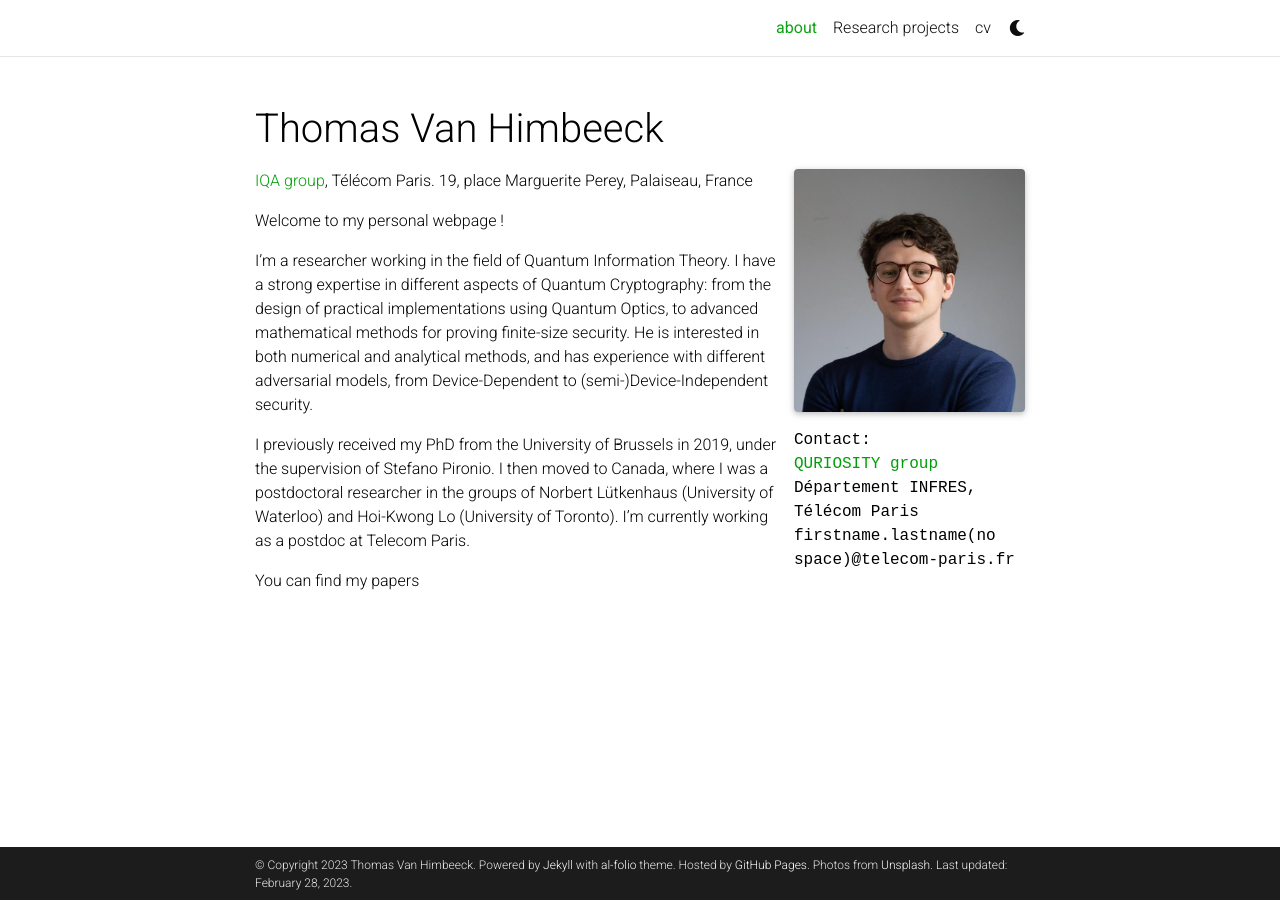
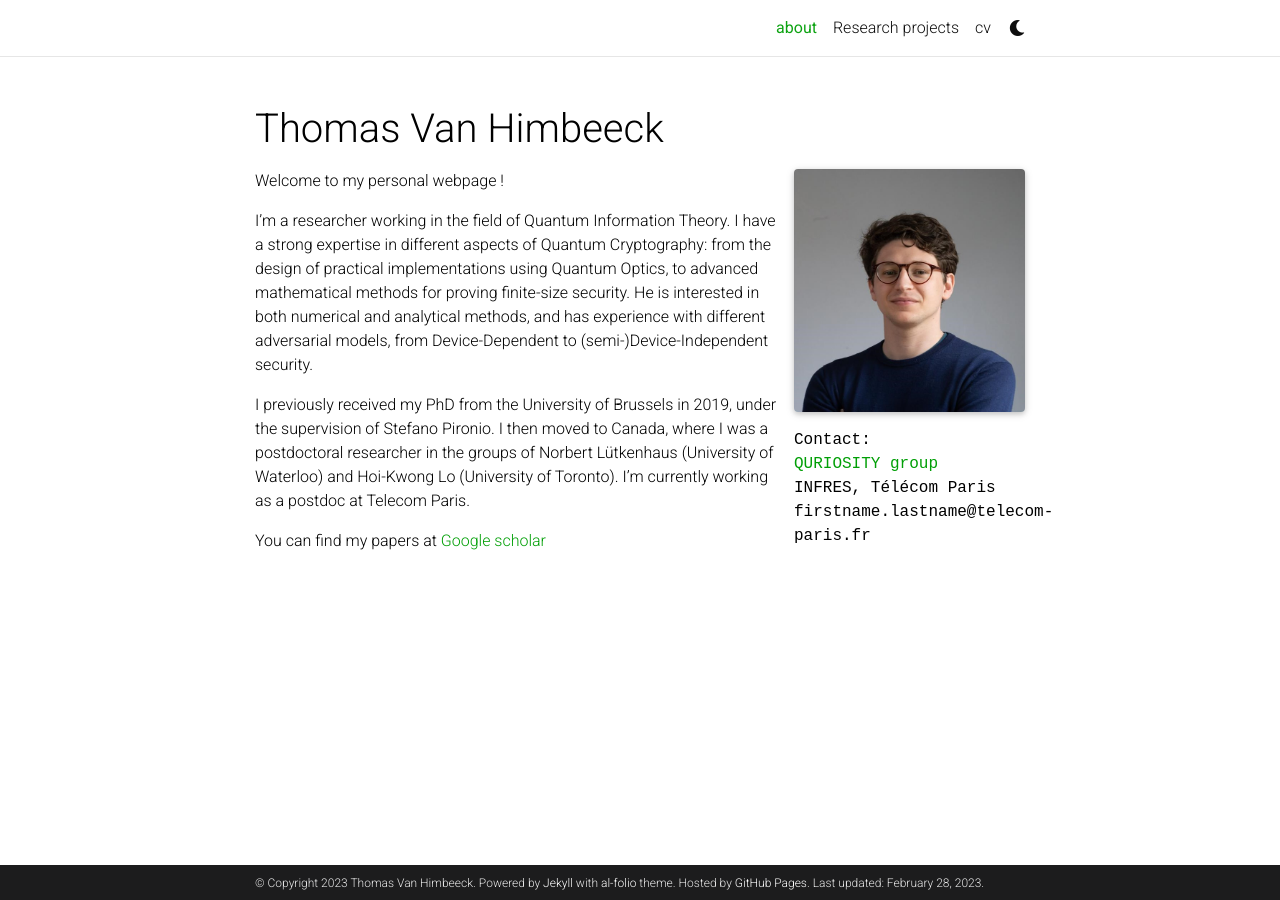
Before and after one commit to tvanhimbeeck/website-old, a Jekyll site: the page built from _pages/about.md, in a window 1280 px wide. Built offline with Jekyll 4.4.1, drawn with Linux system fonts in a browser that asks for light colours; full-size pictures stand in for the smaller copies a plugin makes; comment, search, counter and statistics services are not loaded; a style sheet for code colours, icons or effects is not loaded.

Commit message:
updated footer

```diff
--- a/_config.yml
+++ b/_config.yml
@@ -6,14 +6,13 @@ title: Thomas Van Himbeeck # the website title (if blank, full name will be used
 first_name: Thomas
 middle_name:
 last_name: Van Himbeeck
-email: tvanhimbeeck@gmail.com
+email:
 description: > # the ">" symbol means to ignore newlines until "footer_text:"
   A simple, whitespace theme for academics. Based on [*folio](https://github.com/bogoli/-folio) design.
 footer_text: >
   Powered by <a href="https://jekyllrb.com/" target="_blank">Jekyll</a> with <a href="https://github.com/alshedivat/al-folio">al-folio</a> theme.
   Hosted by <a href="https://pages.github.com/" target="_blank">GitHub Pages</a>.
-  Photos from <a href="https://unsplash.com" target="_blank">Unsplash</a>.
-keywords: jekyll, jekyll-theme, academic-website, portfolio-website  # add your own keywords or leave empty
+keywords:  # add your own keywords or leave empty
 
 lang: en # the language of your site (for example: en, fr, cn, ru, etc.)
 icon: ⚛️  # the emoji used as the favicon (alternatively, provide image name in /assets/img/)
--- a/_pages/about.md
+++ b/_pages/about.md
@@ -11,22 +11,20 @@ profile:
   address: >
     <p>Contact:<p>
     <p> <a href='https://iqa.telecom-paris.fr/'>QURIOSITY group</a><p>
-    <p> Département INFRES, Télécom Paris <p>
-    <p> firstname.lastname(no space)@telecom-paris.fr <p>
+    <p> INFRES, Télécom Paris <p>
+    <p> firstname.lastname@telecom-paris.fr <p>
 
 news: false  # idncludes a list of news items
 selected_papers: false # includes a list of papers marked as "selected={true}"
 social: false  # includes social icons at the bottom of the page
 ---
-<a href='https://iqa.telecom-paris.fr/'>IQA group</a>, Télécom Paris. 19, place Marguerite Perey, Palaiseau, France
-
 Welcome to my personal webpage !
 
 I'm a researcher working in the field of Quantum Information Theory. I have a strong expertise in different aspects of Quantum Cryptography: from the design of practical implementations using Quantum Optics, to advanced mathematical methods for proving finite-size security. He is interested in both numerical and analytical methods, and has experience with different adversarial models, from Device-Dependent to (semi-)Device-Independent security.
 
 I previously received my PhD from the University of Brussels in 2019, under the supervision of Stefano Pironio. I then moved to Canada, where I was a postdoctoral researcher in the groups of Norbert Lütkenhaus (University of Waterloo) and Hoi-Kwong Lo (University of Toronto). I'm currently working as a postdoc at Telecom Paris.
 
-You can find my papers
+You can find my papers at <a href='https://scholar.google.com/citations?user=R3jaUGgAAAAJ&hl=fr&oi=ao'> Google scholar </a>
 
 <!-- I'm interested Quantum Cryptography and building new mathematical tools for characterising the security of practical protocols. My main research theme is build the link with the field of Convex Optimisation. -->
 
```
